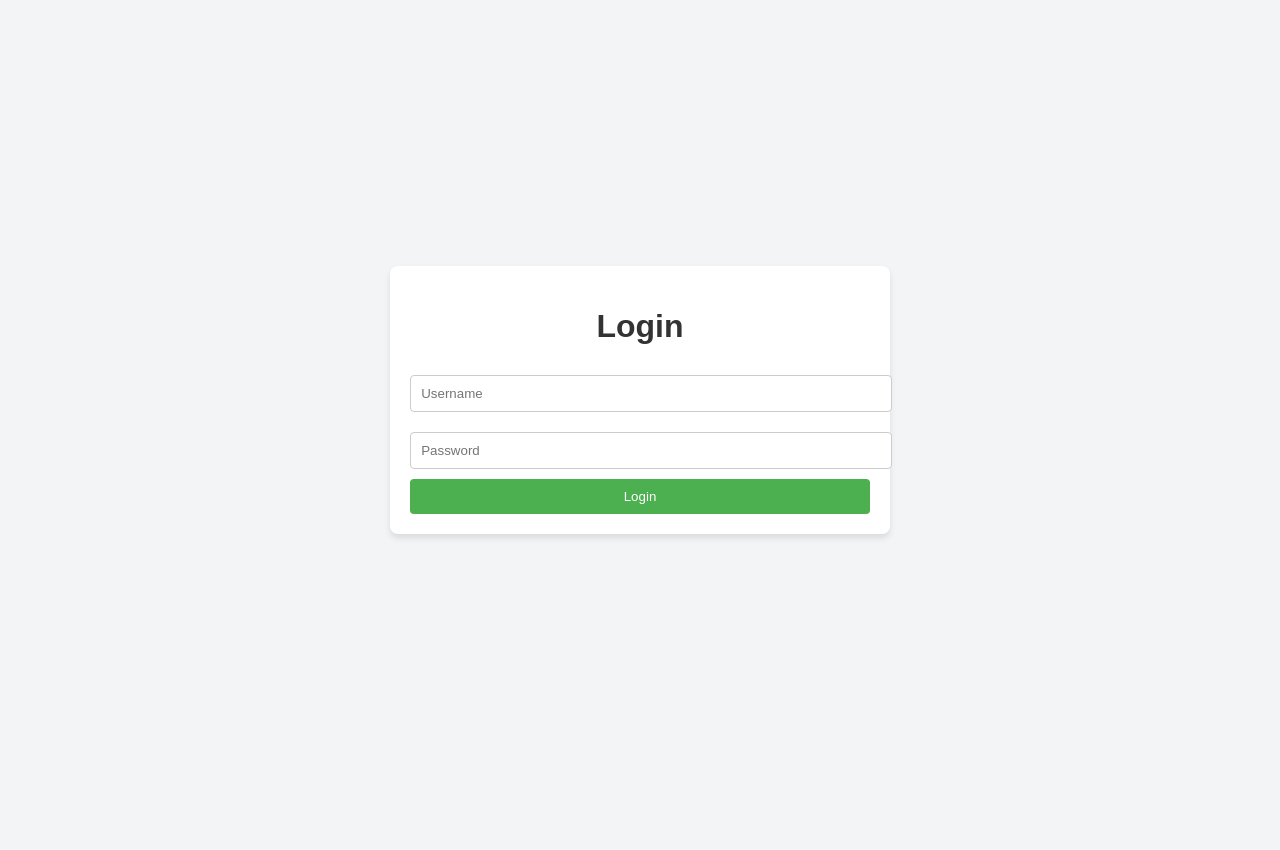
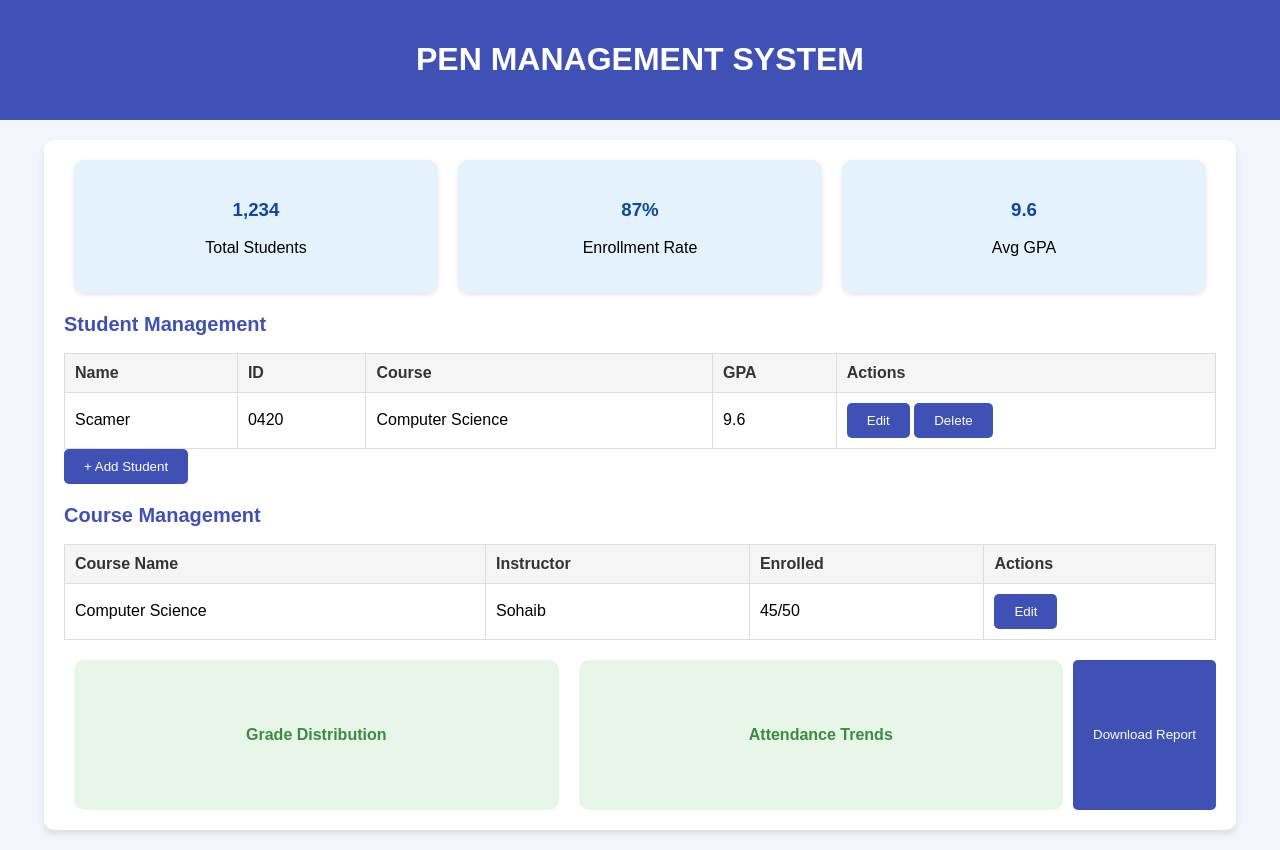
Before and after one commit to Abdul-Sohaib/PENmanagement, a Python web app: template templates/index.html in a window 1280 px wide. Before the commit the page ends 538 px from the top, so only its background shows below. Run offline with Jinja, Linux system fonts and the light colour scheme; the template is opened without the code that fills it, so the values that code supplies are empty.

Commit message:
first pr

```diff
--- a/templates/index.html
+++ b/templates/index.html
@@ -3,59 +3,209 @@
 <head>
     <meta charset="UTF-8">
     <meta name="viewport" content="width=device-width, initial-scale=1.0">
-    <title>Login Page</title>
+    <title>PEN Management System</title>
     <style>
-        /* Embedded CSS */
+        /* General styles */
         body {
             font-family: Arial, sans-serif;
-            background-color: #f3f4f6;
+            background-color: #f2f6fc;
             margin: 0;
             padding: 0;
-            display: flex;
-            justify-content: center;
-            align-items: center;
-            height: 100vh;
         }
-        .login-container {
-            background-color: white;
+        header {
+            background-color: #3f51b5;
+            color: white;
             padding: 20px;
-            border-radius: 8px;
-            box-shadow: 0 4px 6px rgba(0, 0, 0, 0.1);
             text-align: center;
         }
-        h1 {
+        .container {
+            width: 90%;
+            margin: 20px auto;
+            padding: 20px;
+            background: white;
+            border-radius: 10px;
+            box-shadow: 0 4px 6px rgba(0, 0, 0, 0.1);
+        }
+
+        /* Overview section */
+        .overview {
+            display: flex;
+            justify-content: space-between;
             margin-bottom: 20px;
+        }
+        .overview .card {
+            background-color: #e3f2fd;
+            text-align: center;
+            padding: 20px;
+            flex: 1;
+            margin: 0 10px;
+            border-radius: 10px;
+            box-shadow: 0 2px 4px rgba(0, 0, 0, 0.1);
+        }
+        .overview .card h3 {
+            color: #0d47a1;
+        }
+
+        /* Student and Course Management */
+        .management-section {
+            margin-bottom: 20px;
+        }
+        .management-section h2 {
+            font-size: 20px;
+            color: #3f51b5;
+        }
+        .table {
+            width: 100%;
+            border-collapse: collapse;
+            margin-top: 10px;
+        }
+        .table th, .table td {
+            padding: 10px;
+            text-align: left;
+            border: 1px solid #ddd;
+        }
+        .table th {
+            background-color: #f5f5f5;
             color: #333;
         }
-        input {
-            width: 100%;
-            padding: 10px;
-            margin: 10px 0;
-            border: 1px solid #ccc;
-            border-radius: 4px;
+
+        .button {
+            background-color: #3f51b5;
+            color: white;
+            border: none;
+            padding: 10px 20px;
+            cursor: pointer;
+            border-radius: 5px;
+            transition: background-color 0.3s;
         }
-        button {
-            background-color: #4CAF50;
-            color: white;
-            padding: 10px;
-            border: none;
-            border-radius: 4px;
-            cursor: pointer;
-            width: 100%;
+        .button:hover {
+            background-color: #303f9f;
         }
-        button:hover {
-            background-color: #45a049;
+
+        /* Reports Section */
+        .reports-section {
+            display: flex;
+            justify-content: space-between;
+            margin-top: 20px;
+        }
+        .chart {
+            flex: 1;
+            margin: 0 10px;
+            height: 150px;
+            background-color: #e8f5e9;
+            border-radius: 10px;
+            display: flex;
+            align-items: center;
+            justify-content: center;
+            color: #388e3c;
+            font-size: 16px;
+            font-weight: bold;
         }
     </style>
 </head>
 <body>
-    <div class="login-container">
-        <h1>Login</h1>
-        <form action="/admin" method="get">
-            <input type="text" name="username" placeholder="Username" required>
-            <input type="password" name="password" placeholder="Password" required>
-            <button type="submit">Login</button>
-        </form>
+    <header>
+        <h1>PEN MANAGEMENT SYSTEM</h1>
+    </header>
+
+    <div class="container">
+        <!-- Overview Section -->
+        <div class="overview">
+            <div class="card">
+                <h3>1,234</h3>
+                <p>Total Students</p>
+            </div>
+            <div class="card">
+                <h3>87%</h3>
+                <p>Enrollment Rate</p>
+            </div>
+            <div class="card">
+                <h3>9.6</h3>
+                <p>Avg GPA</p>
+            </div>
+        </div>
+
+        <!-- Student Management -->
+        <div class="management-section">
+            <h2>Student Management</h2>
+            <table class="table">
+                <thead>
+                    <tr>
+                        <th>Name</th>
+                        <th>ID</th>
+                        <th>Course</th>
+                        <th>GPA</th>
+                        <th>Actions</th>
+                    </tr>
+                </thead>
+                <tbody>
+                    <tr>
+                        <td>Scamer</td>
+                        <td>0420</td>
+                        <td>Computer Science</td>
+                        <td>9.6</td>
+                        <td>
+                            <button class="button" onclick="editStudent()">Edit</button>
+                            <button class="button" onclick="deleteStudent()">Delete</button>
+                        </td>
+                    </tr>
+                </tbody>
+            </table>
+            <button class="button" onclick="addStudent()">+ Add Student</button>
+        </div>
+
+        <!-- Course Management -->
+        <div class="management-section">
+            <h2>Course Management</h2>
+            <table class="table">
+                <thead>
+                    <tr>
+                        <th>Course Name</th>
+                        <th>Instructor</th>
+                        <th>Enrolled</th>
+                        <th>Actions</th>
+                    </tr>
+                </thead>
+                <tbody>
+                    <tr>
+                        <td>Computer Science</td>
+                        <td>Sohaib</td>
+                        <td>45/50</td>
+                        <td><button class="button" onclick="editCourse()">Edit</button></td>
+                    </tr>
+                </tbody>
+            </table>
+        </div>
+
+        <!-- Reports Section -->
+        <div class="reports-section">
+            <div class="chart">Grade Distribution</div>
+            <div class="chart">Attendance Trends</div>
+            <button class="button" onclick="downloadReport()">Download Report</button>
+        </div>
     </div>
+
+    <script>
+        // JavaScript functions for button actions
+        function addStudent() {
+            alert("Add Student functionality coming soon!");
+        }
+
+        function editStudent() {
+            alert("Edit Student functionality coming soon!");
+        }
+
+        function deleteStudent() {
+            alert("Delete Student functionality coming soon!");
+        }
+
+        function editCourse() {
+            alert("Edit Course functionality coming soon!");
+        }
+
+        function downloadReport() {
+            alert("Download Report functionality coming soon!");
+        }
+    </script>
 </body>
 </html>
```
